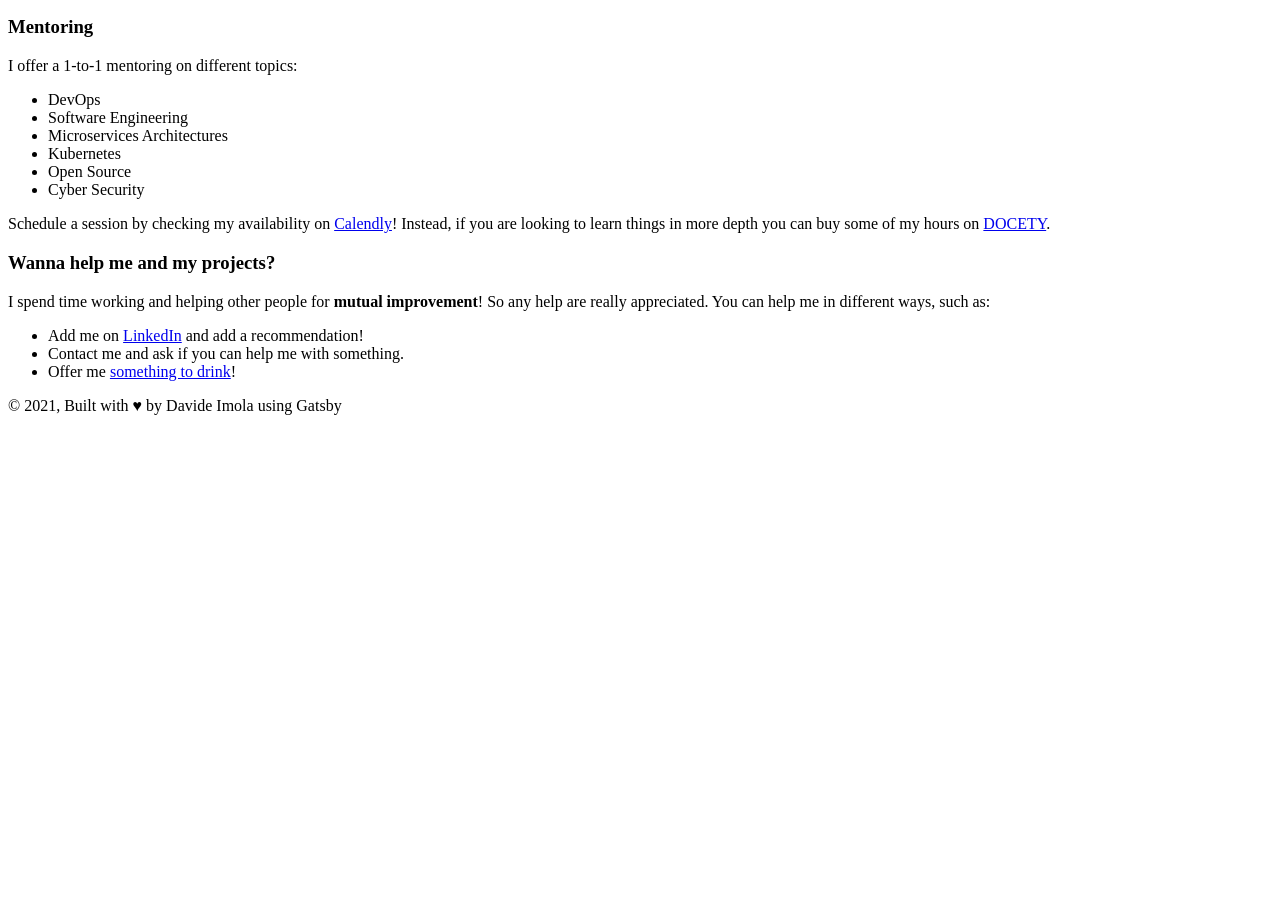
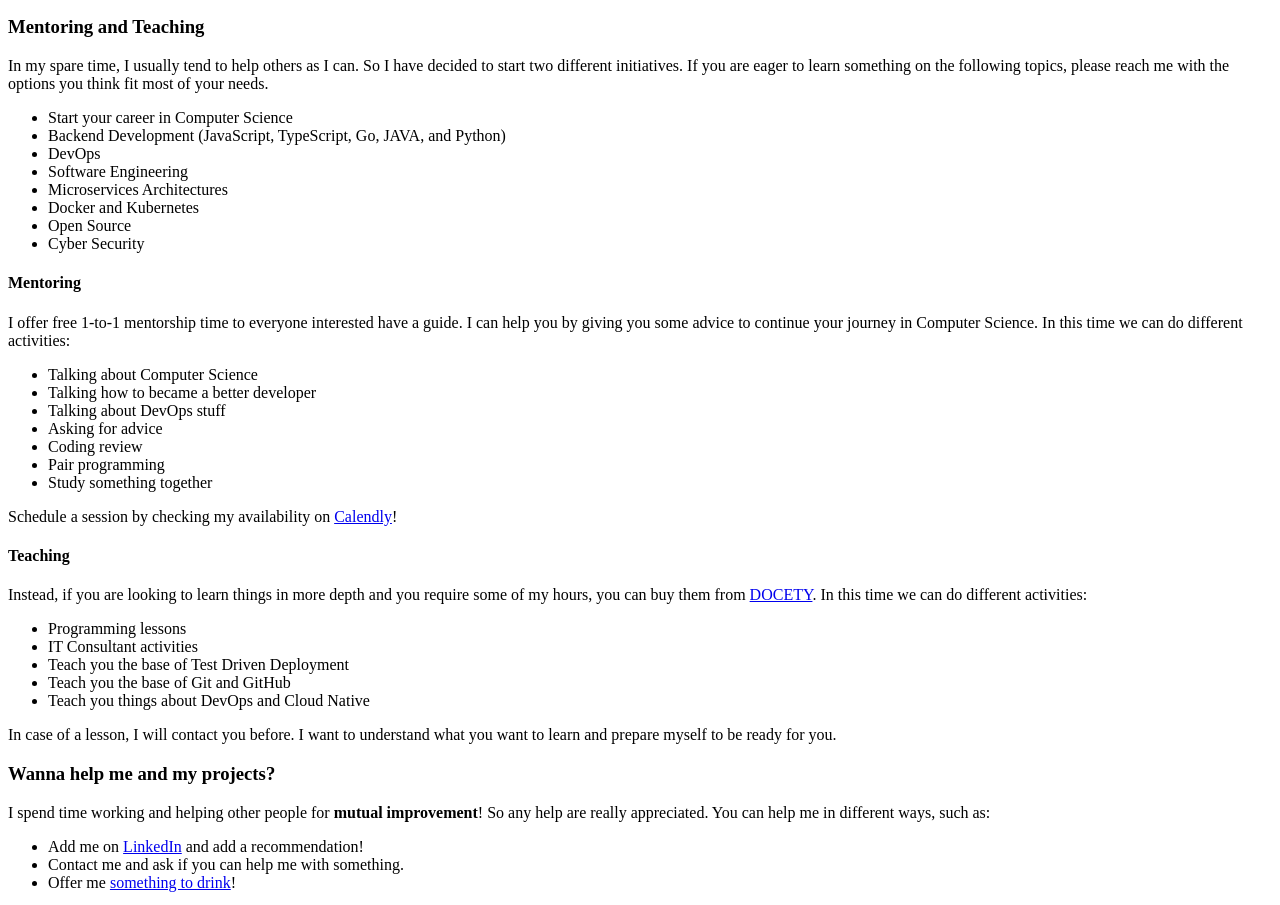
Before and after one commit to davideimola/davideimola.com, a Gatsby site: page /about-me in a window 1280 px wide. Shown: the part 412-1317 px from the top of the page. Before the commit the page ends 835 px from the top, so only its background shows below. Built offline with nearby package versions, Linux system fonts and the light colour scheme; Gatsby itself is replaced by a stand-in of ours.

Commit message:
Improve teaching and mentoring part of the site

```diff
--- a/src/pages/about-me.tsx
+++ b/src/pages/about-me.tsx
@@ -35,21 +35,53 @@ const AboutMe = ({data, location}) => {
           <h3>Aside from software engineering?</h3>
           In my spare time, I enjoy watching movies and series, listen to music, read some books (maybe I would read more than now 😅), play video games, stay with Lord (my dog, a Cavalier King Charles Spaniel 🐶) and travel around the world. Moreover, I am a newbie amatorial photographer.
 
-          <h3>Mentoring</h3>
-          I offer a 1-to-1 mentoring on different topics:
+          <h3>Mentoring and Teaching</h3>
+          In my spare time, I usually tend to help others as I can. So I have decided to start two different initiatives.
+
+          If you are eager to learn something on the following topics, please reach me with the options you think fit most of your needs.
 
           <ul>
+            <li>Start your career in Computer Science</li>
+            <li>Backend Development (JavaScript, TypeScript, Go, JAVA, and Python)</li>
             <li>DevOps</li>
             <li>Software Engineering</li>
             <li>Microservices Architectures</li>
-            <li>Kubernetes</li>
+            <li>Docker and Kubernetes</li>
             <li>Open Source</li>
             <li>Cyber Security</li>
           </ul>
 
+          <h4>Mentoring</h4>
+          I offer free 1-to-1 mentorship time to everyone interested have a guide. I can help you by giving you some advice to continue your journey in Computer Science.
+
+          In this time we can do different activities:
+
+          <ul>
+            <li>Talking about Computer Science</li>
+            <li>Talking how to became a better developer</li>
+            <li>Talking about DevOps stuff</li>
+            <li>Asking for advice</li>
+            <li>Coding review</li>
+            <li>Pair programming</li>
+            <li>Study something together</li>
+          </ul>
+
           Schedule a session by checking my availability on <a href="https://calendly.com/davideimola/30min" target="_blank">Calendly</a>!
 
-          Instead, if you are looking to learn things in more depth you can buy some of my hours on <a href="https://www.docety.com/?referral_code=COADWEZBKJPVTCC21" target="_blank">DOCETY</a>.
+          <h4>Teaching</h4>
+          Instead, if you are looking to learn things in more depth and you require some of my hours, you can buy them from <a href="https://www.docety.com/?referral_code=COADWEZBKJPVTCC21" target="_blank">DOCETY</a>.
+
+          In this time we can do different activities:
+
+          <ul>
+            <li>Programming lessons</li>
+            <li>IT Consultant activities</li>
+            <li>Teach you the base of Test Driven Deployment</li>
+            <li>Teach you the base of Git and GitHub</li>
+            <li>Teach you things about DevOps and Cloud Native</li>
+          </ul>
+
+          In case of a lesson, I will contact you before. I want to understand what you want to learn and prepare myself to be ready for you.
 
           <h3>Wanna help me and my projects?</h3>
           I spend time working and helping other people for <b>mutual improvement</b>! So any help are really appreciated.
```
